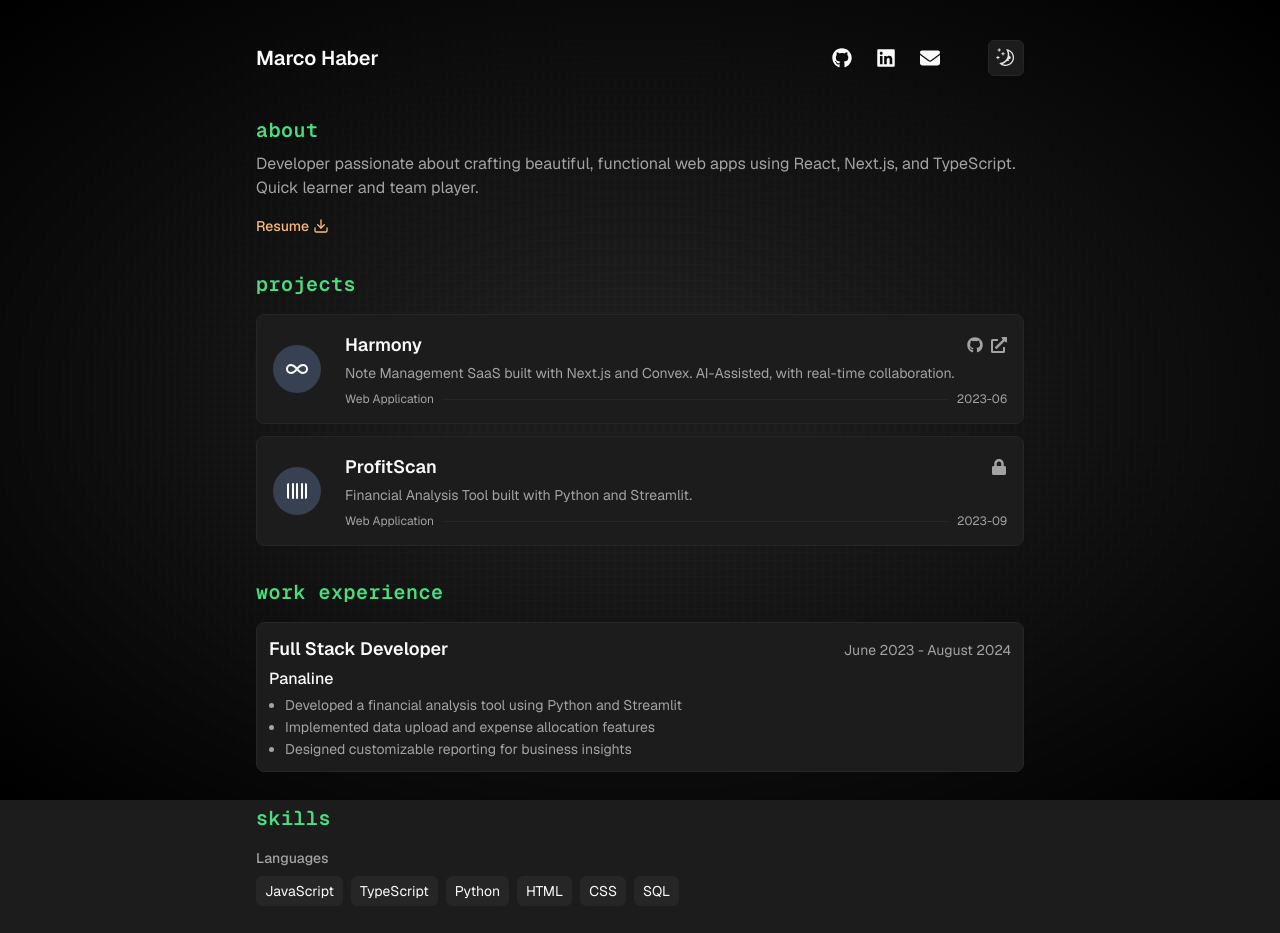
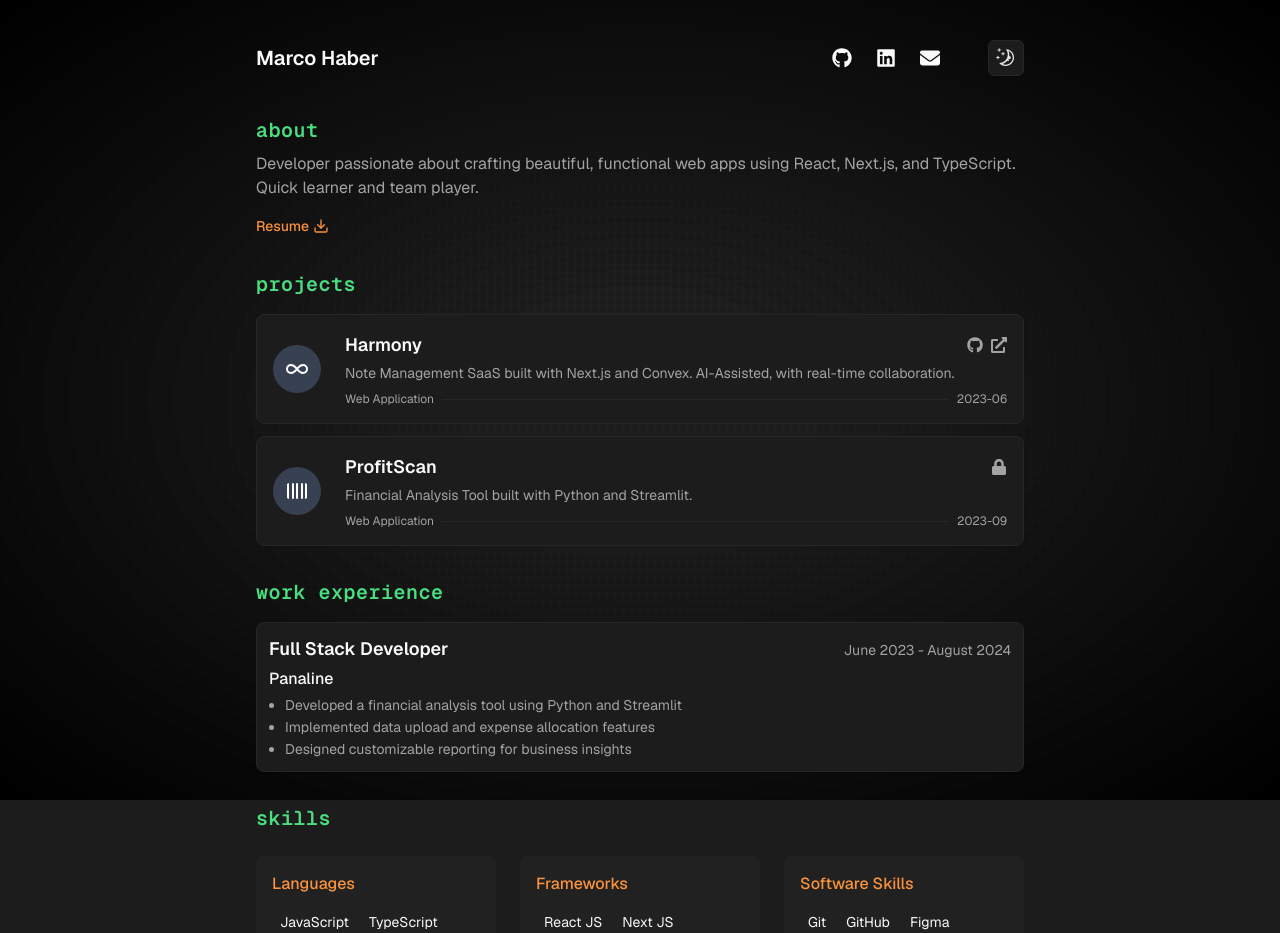
Before and after one commit to marcoshaber99/personal-site, a Next.js app: page / in a window 1280 px wide. Shown: the top 933 px of the page. Built offline with nearby package versions, Linux system fonts and the light colour scheme.

Commit message:
add framer motion

```diff
--- a/components/about.tsx
+++ b/components/about.tsx
@@ -1,6 +1,9 @@
+"use client";
+
 import { about } from "@/data/content";
 import Link from "next/link";
 import { DownloadIcon } from "lucide-react";
+import { motion } from "framer-motion";
 
 export default function About() {
   return (
@@ -11,9 +14,15 @@ export default function About() {
         <Link
           href="/marco-haber-resume.pdf"
           download
-          className="mt-4 inline-flex items-center gap-1 text-sm font-medium text-primary transition-colors hover:text-primary/80 dark:text-orange-300 dark:hover:text-orange-400/80"
+          className="mt-4 inline-flex items-center gap-1 text-sm font-medium text-primary transition-colors hover:text-orange-600 dark:text-orange-400 dark:hover:text-orange-500"
         >
-          Resume <DownloadIcon className="h-4 w-4" />
+          Resume{" "}
+          <motion.div
+            whileHover={{ scale: 1.2 }}
+            transition={{ duration: 0.2 }}
+          >
+            <DownloadIcon className="h-4 w-4" />
+          </motion.div>
         </Link>
       </div>
     </div>
--- a/components/header.tsx
+++ b/components/header.tsx
@@ -1,9 +1,16 @@
+"use client";
+
+import React from "react";
 import Link from "next/link";
 import { buttonVariants } from "@/components/ui/button";
 import { ModeToggle } from "@/components/theme-toggle";
 import { socialLinks } from "@/data/social-links";
+import { motion } from "framer-motion";
 
 export function Header() {
+  const [hoveredLink, setHoveredLink] = React.useState<string | null>(null);
+  const id = React.useId();
+
   return (
     <div className="flex items-center justify-between mb-8">
       <header>
@@ -12,24 +19,47 @@ export function Header() {
         </Link>
       </header>
       <nav className="flex items-center">
-        <div className="flex space-x-2 mr-10">
+        <ul
+          className="flex space-x-2 mr-10"
+          onMouseLeave={() => setHoveredLink(null)}
+        >
           {socialLinks.map((link) => (
+            <li
+              key={link.name}
+              className="relative"
+              style={{
+                zIndex: hoveredLink === link.name ? 1 : 2,
+              }}
+            >
+              {hoveredLink === link.name && (
+                <motion.div
+                  layoutId={id}
+                  className="absolute inset-0 border border-orange-400 dark:border-orange-400 bg-orange-400/20 rounded-md"
+                  initial={{
+                    borderRadius: 8,
+                  }}
+                  transition={{
+                    duration: 0.2,
+                  }}
+                />
+              )}
               <Link
-              key={link.name}
                 href={link.href}
                 title={link.name}
                 target="_blank"
                 rel="noopener noreferrer"
                 className={buttonVariants({
-                variant: "ghost",
+                  variant: "link",
                   size: "icon",
-                className: "p-0",
+                  className: "relative p-0",
                 })}
+                onMouseEnter={() => setHoveredLink(link.name)}
               >
                 <link.icon className="h-5 w-5" />
               </Link>
+            </li>
           ))}
-        </div>
+        </ul>
         <ModeToggle />
       </nav>
     </div>
--- a/components/skills.tsx
+++ b/components/skills.tsx
@@ -1,23 +1,50 @@
+"use client";
+
+import React from "react";
 import { skills } from "@/data/content";
+import { motion } from "framer-motion";
 
 export default function Skills() {
+  const [hoveredSkill, setHoveredSkill] = React.useState<string | null>(null);
+  const id = React.useId();
+
   return (
     <section className="mt-8 w-full">
-      <h2 className="heading dark:text-green-400 mb-4">skills</h2>
-      <div className="space-y-6">
+      <h2 className="heading dark:text-green-400 mb-6">skills</h2>
+      <div className="grid grid-cols-1 md:grid-cols-2 lg:grid-cols-3 gap-6">
         {Object.entries(skills).map(([category, skillList]) => (
-          <div key={category} className="group">
-            <h3 className="text-sm font-medium text-muted-foreground mb-2">
+          <div
+            key={category}
+            className="group bg-gray-100 dark:bg-secondary/50 p-4 rounded-lg hover:bg-gray-200 dark:hover:bg-secondary/70 transition-colors duration-300"
+          >
+            <h4 className="text-base font-medium mb-3 text-primary  dark:text-orange-400">
               {category}
-            </h3>
-            <div className="flex flex-wrap gap-2">
+            </h4>
+            <div
+              className="flex flex-wrap gap-1"
+              onMouseLeave={() => setHoveredSkill(null)}
+            >
               {skillList.map((skill) => (
-                <span
+                <motion.div
                   key={skill}
-                  className="text-sm bg-secondary text-secondary-foreground px-2 py-1 rounded-md cursor-pointer border hover:border-green-400 transition-colors duration-200"
+                  className="relative"
+                  transition={{ duration: 0.2 }}
                 >
-                  {skill}
-                </span>
+                  {hoveredSkill === skill && (
+                    <motion.div
+                      layoutId={id}
+                      className="absolute inset-0 border border-green-400 dark:border-green-400 bg-green-400/20 rounded-md"
+                      initial={{ borderRadius: 6 }}
+                      transition={{ duration: 0.2 }}
+                    />
+                  )}
+                  <span
+                    className="text-sm text-secondary-foreground px-2 py-1 rounded-md cursor-pointer relative inline-block"
+                    onMouseEnter={() => setHoveredSkill(skill)}
+                  >
+                    {skill}
+                  </span>
+                </motion.div>
               ))}
             </div>
           </div>
```
Lines whose indentation alone changed are shown as unchanged.
